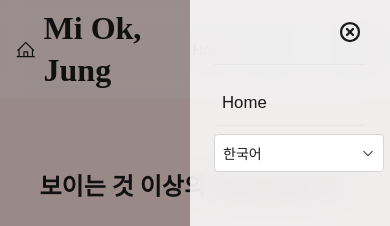
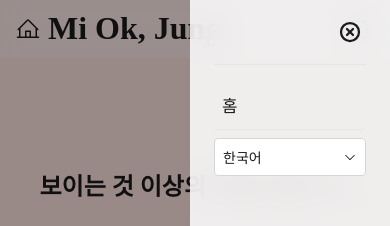
Before and after one commit to miok-jung/miok-jung.github.io, a Vue app: page / in a window 390 px wide. Both pictures are taken after a click on the button "메뉴 열기". Shown: the top 226 px of the page. Built offline with nearby package versions, Linux system fonts and the light colour scheme.

Commit message:
fix: 헤더 모바일 오류 수정 및 웹표준 접근성 개선

```diff
--- a/src/components/common/BaseSelect.vue
+++ b/src/components/common/BaseSelect.vue
@@ -100,7 +100,8 @@ const selectOption = (opt: Option) => {
   position: relative;
   padding: 8px;
   width: 100%;
-  min-width: 80px;
+  min-width: 0;
+  box-sizing: border-box;
   border-radius: 4px;
   border: 1px solid var(--grey-3);
   background-color: white;
--- a/src/components/portfolio/Header.vue
+++ b/src/components/portfolio/Header.vue
@@ -6,6 +6,7 @@ import BaseSelect from '../common/BaseSelect.vue'
 import { setLocale } from '../../i18n'
 
 const { locale } = useI18n()
+const i18n = useI18n({ useScope: 'global' })
 
 const headerRef = ref<HTMLElement | null>(null)
 const isMenuOpen = ref(false)
@@ -40,8 +41,7 @@ const scrollToSection = (id: string) => {
   if (!el) return
 
   const headerH = headerRef.value?.offsetHeight ?? 0
-  const extra = 0
-  const top = el.getBoundingClientRect().top + window.scrollY - headerH + extra
+  const top = el.getBoundingClientRect().top + window.scrollY - headerH
 
   window.scrollTo({ top, behavior: 'smooth' })
   closeMenu()
@@ -50,25 +50,34 @@ const scrollToSection = (id: string) => {
 
 <template>
   <header ref="headerRef">
-    <div class="header left">
+    <!-- 좌측: 로고 -->
+    <a class="header-left" href="/">
       <Icon icon="ph:house-line" width="24" height="24" />
-      <h1>Mi Ok, Jung</h1>
-    </div>
+      <h1>{{ i18n.t('portfolio.header.title') }}</h1>
+    </a>
 
     <!-- PC nav -->
-    <nav class="header right pc-nav">
-      <button type="button" @click="scrollToSection('home')">Home</button>
+    <nav class="pc-nav">
+      <button type="button" @click="scrollToSection('home')">
+        {{ i18n.t('portfolio.header.navigation.home') }}
+      </button>
       <!-- <button type="button" @click="scrollToSection('about')">About</button> -->
       <!-- <button type="button" @click="scrollToSection('contact')">Contact</button> -->
       <BaseSelect v-model="selectLanguage" :options="optionsLanguage" />
     </nav>
 
-    <!-- Mobile 햄버거 버튼 -->
+    <!-- 모바일 -->
     <button
       class="hamburger"
       type="button"
+      :class="{ 'is-open': isMenuOpen }"
       @click="toggleMenu"
-      aria-label="메뉴 열기">
+      :aria-label="
+        isMenuOpen
+          ? i18n.t('portfolio.aria.menu.close')
+          : i18n.t('portfolio.aria.menu.open')
+      "
+      :aria-expanded="isMenuOpen">
       <Icon
         :icon="isMenuOpen ? 'ph:x-circle-bold' : 'ph:list-bold'"
         width="24"
@@ -76,24 +85,34 @@ const scrollToSection = (id: string) => {
     </button>
   </header>
 
-  <!-- Mobile 오버레이 -->
+  <!-- 모바일 오버레이 -->
   <Transition name="fade">
-    <div v-if="isMenuOpen" class="drawer-overlay" @click="closeMenu" />
+    <div
+      v-if="isMenuOpen"
+      class="drawer-overlay"
+      @click="closeMenu"
+      aria-hidden="true" />
   </Transition>
 
-  <!-- Mobile 드로어 -->
+  <!-- 모바일 드로어 -->
   <Transition name="slide">
-    <nav v-if="isMenuOpen" class="drawer">
+    <nav
+      v-if="isMenuOpen"
+      class="drawer"
+      :aria-label="i18n.t('portfolio.aria.menu.mobile')">
       <div class="drawer-header">
         <button
           type="button"
           class="drawer-close"
           @click="closeMenu"
-          aria-label="메뉴 닫기">
+          :aria-label="i18n.t('portfolio.aria.menu.close')">
           <Icon icon="ph:x-circle-bold" width="24" height="24" />
         </button>
       </div>
-      <button type="button" @click="scrollToSection('home')">Home</button>
+
+      <button type="button" @click="scrollToSection('home')">
+        {{ i18n.t('portfolio.header.navigation.home') }}
+      </button>
       <!-- <button type="button" @click="scrollToSection('about')">About</button> -->
       <!-- <button type="button" @click="scrollToSection('contact')">Contact</button> -->
 
@@ -123,32 +142,36 @@ header {
   }
 }
 
-.header {
+.header-left {
   display: flex;
   align-items: center;
-
-  &.left {
   gap: 8px;
 }
 
-  &.right {
+.pc-nav {
   display: flex;
   align-items: center;
   gap: 8px;
 
   button {
     flex-shrink: 0;
+    background: none;
+    border: none;
+    cursor: pointer;
+    color: var(--grey-10);
+    font-size: 0.95rem;
+    padding: 4px 8px;
+
+    &:hover {
+      color: var(--grey-7);
     }
   }
-}
-/* PC nav: 모바일에서 숨김 */
-.pc-nav {
+
   @media (max-width: $bp-mobile) {
     display: none;
   }
 }
 
-/* 햄버거 버튼: PC에서 숨김 */
 .hamburger {
   display: none;
   padding: 4px;
@@ -156,6 +179,10 @@ header {
   border: none;
   color: var(--grey-10);
   cursor: pointer;
+
+  &:hover {
+    color: var(--grey-7);
+  }
 
   @media (max-width: $bp-mobile) {
     display: flex;
@@ -171,7 +198,7 @@ header {
   background: rgba(0, 0, 0, 0.4);
 }
 
-/* 드로어 */
+/* 모바일 드로어 */
 .drawer {
   position: fixed;
   top: 0;
@@ -200,12 +227,10 @@ header {
     display: flex;
     align-items: center;
     background: none;
-    border: none !important;
-    border-bottom: none !important;
+    border: none;
     padding: 4px;
     color: var(--grey-10);
     cursor: pointer;
-    font-size: 1rem;
 
     &:hover {
       color: var(--grey-7);
@@ -228,7 +253,7 @@ header {
   }
 }
 
-/* 슬라이드 트랜지션 */
+/* 트랜지션 */
 .slide-enter-active,
 .slide-leave-active {
   transition: transform 0.3s ease;
@@ -238,7 +263,6 @@ header {
   transform: translateX(100%);
 }
 
-/* 페이드 트랜지션 */
 .fade-enter-active,
 .fade-leave-active {
   transition: opacity 0.3s ease;
--- a/src/i18n/ko/portfolio.ts
+++ b/src/i18n/ko/portfolio.ts
@@ -1,5 +1,11 @@
 export default {
   portfolio: {
+    header: {
+      title: 'Mi Ok, Jung',
+      navigation: {
+        home: '홈',
+      },
+    },
     home: {
       title: '보이는 것 이상의 것을 만듭니다',
       description:
@@ -48,5 +54,12 @@ export default {
         },
       ],
     },
+    aria: {
+      menu: {
+        open: '메뉴 열기',
+        close: '메뉴 닫기',
+        mobile: '모바일 메뉴',
+      },
+    },
   },
 }
--- a/src/styles/_components.scss
+++ b/src/styles/_components.scss
@@ -34,18 +34,6 @@ h6 {
   font-weight: 500;
 }
 
-a {
-  padding: 4px 8px;
-  border-radius: 4px;
-  &:hover {
-    background: var(--grey-3);
-    color: var(--grey-7);
-  }
-  &:active {
-    background: var(--grey-5);
-    color: white;
-  }
-}
 button {
   margin: 0;
   padding: 4px 8px;
@@ -57,6 +45,8 @@ button {
   border-radius: 4px;
   border-color: transparent;
   border-style: hidden;
+  user-select: none;
+  -webkit-user-select: none;
   &:hover {
     background: var(--grey-3);
     color: var(--grey-7);
```
Lines whose indentation alone changed are shown as unchanged.
